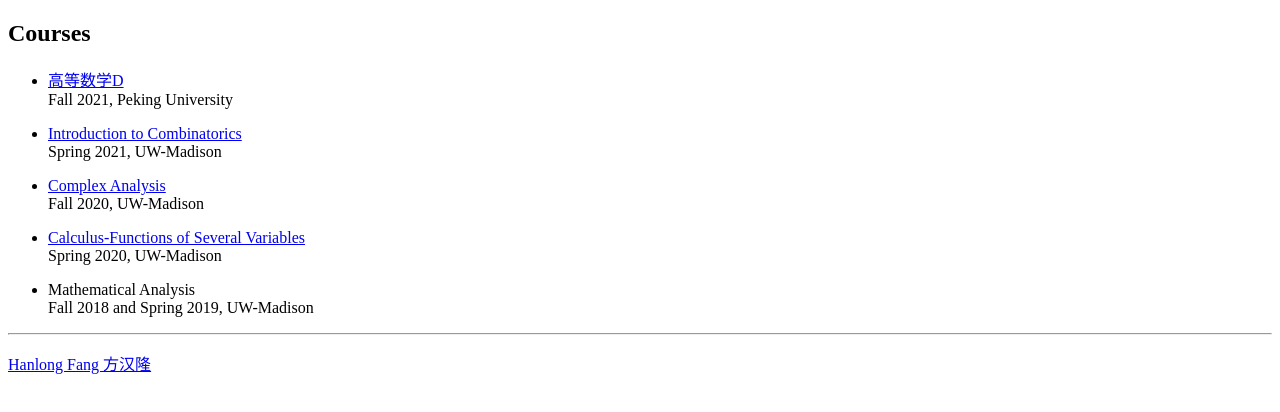
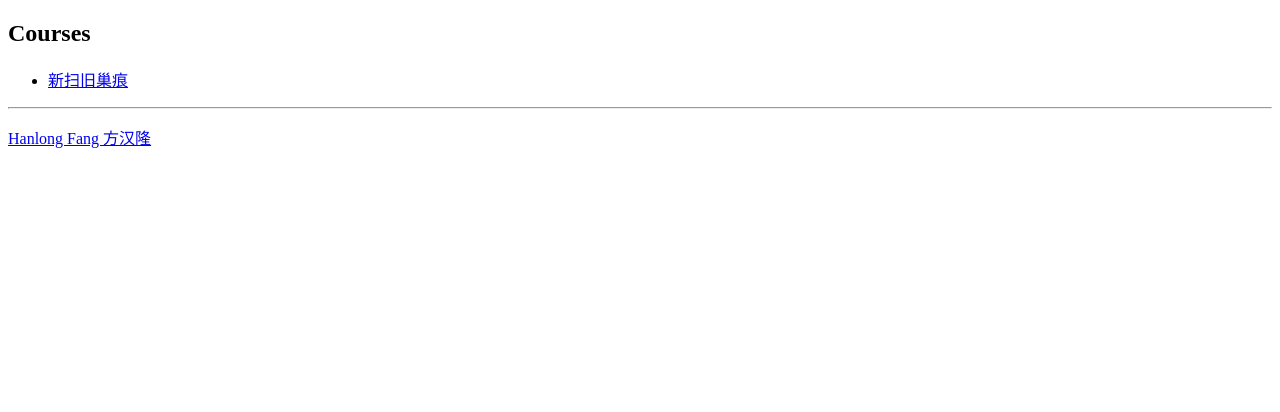
Before and after one commit to hlfang2106/hlfang2106.github.io, a plain HTML site: page pages/fun.html in a window 1280 px wide. Drawn offline with Linux system fonts and the light colour scheme.

Commit message:
Update fun.html

```diff
--- a/pages/fun.html
+++ b/pages/fun.html
@@ -34,22 +34,7 @@
   <div class="span12">
     <ul>
   <li>
-    <p><a href="https://hlfang2106.github.io/courses/gsd-f21.html">高等数学D</a><br>
-Fall 2021, Peking University</p>
-  </li>
-  <li>
-    <p><a href="https://hlfang2106.github.io/courses/475-s21.html">Introduction to Combinatorics</a><br>
-Spring 2021,   UW-Madison</p>
-  </li>
-  <li>
-    <p><a href="https://hlfang2106.github.io/courses/623-f20.html">Complex Analysis</a><br>
-Fall 2020,  UW-Madison </p>
-  </li>
-  <li>
-    <p><a href="https://hlfang2106.github.io/courses/234-s20.html">Calculus-Functions of Several Variables</a><br>Spring 2020,  UW-Madison</p>
-  </li>
-	    <li>
-    <p>Mathematical Analysis<br>Fall 2018 and Spring 2019,  UW-Madison</p>
+    <p><a href="https://zcrabbit.github.io/funstuff/novel.pdf">新扫旧巢痕</a><br></p>
   </li>
 </ul>
 
```
